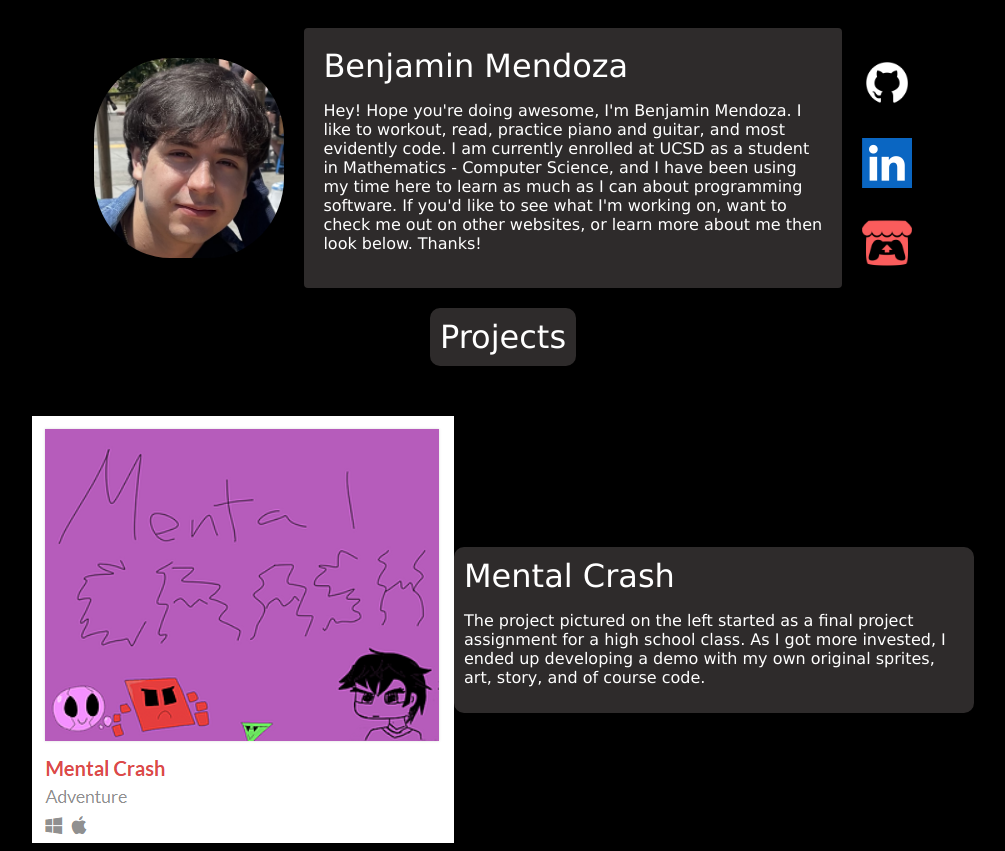
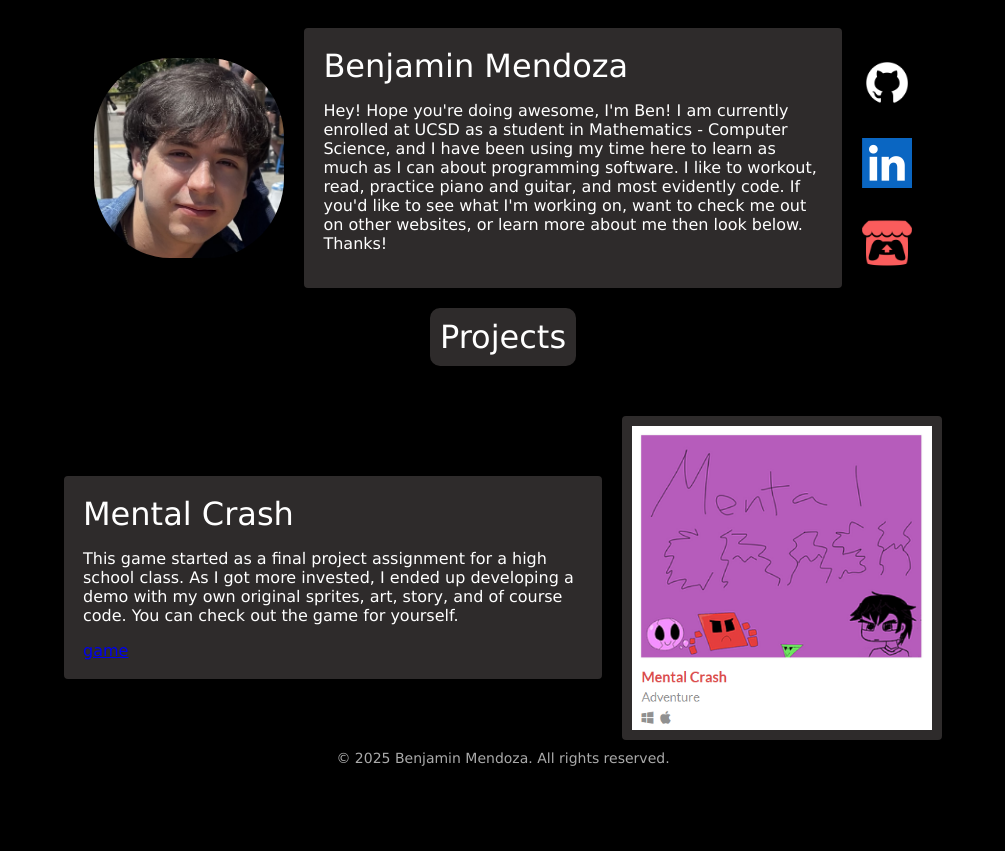
Before and after one commit to BenM2405/BenM2405.github.io, a plain HTML site: page index.html in a window 1280 px wide. Shown: the whole page, without its empty margins (137-1142 px from the left). After the commit the page ends 800 px from the top, so only its background shows below. Drawn offline with Linux system fonts and the light colour scheme.

Commit message:
fixed projects
updated the basic model for when adding projects

```diff
--- a/index.html
+++ b/index.html
@@ -16,9 +16,10 @@
         <bio class="box">
             <jumbo> Benjamin Mendoza <br /> </jumbo>
             <p>
-            Hey! Hope you're doing awesome, I'm Benjamin Mendoza. I like to workout, read, practice piano and guitar, and most evidently code.
-            I am currently enrolled at UCSD as a student in Mathematics - Computer Science, and I have been using my time here to learn as much as
-            I can about programming software. If you'd like to see what I'm working on, want to check me out on other websites, or learn more about me then look below. Thanks!
+            Hey! Hope you're doing awesome, I'm Ben! I am currently enrolled at UCSD as a student in Mathematics - Computer Science,
+            and I have been using my time here to learn as much as I can about programming software.
+            I like to workout, read, practice piano and guitar, and most evidently code.
+            If you'd like to see what I'm working on, want to check me out on other websites, or learn more about me then look below. Thanks!
             </p>
         </bio>
 
@@ -34,16 +35,25 @@
             </a>
         </div>
     </div>
+
     <jumbo class="centerbox"> Projects </jumbo>
+
     <div class="projects">
-        <img src="img/mygame1.png">
-        <bio class="boxy">
+        <bio class="box">
             <jumbo class="big"> Mental Crash <br /> </jumbo>
             <p>
-            The project pictured on the left started as a final project assignment for a high school class.
+            This game started as a final project assignment for a high school class.
             As I got more invested, I ended up developing a demo with my own original sprites, art, story, and of course code.
+            You can check out the game for yourself.
             </p>
+            <a href="https://bmen.itch.io/mental-crash" target="_blank">game</a>
         </bio>
+        <img src="img/mygame1.png" class="projimg">
     </div>
+
+    <footer>
+        &copy; 2025 Benjamin Mendoza. All rights reserved.
+    </footer>
 </body>
+
 </html>
--- a/indexstyles.css
+++ b/indexstyles.css
@@ -1,6 +1,6 @@
 /* Hey there it's Ben! hope ur doing well */
 
-/* Formatting */
+/* Base Properties */
 body {
     display: flex;
     flex-direction: column;
@@ -9,6 +9,22 @@ body {
     font-family: Verdana;
     color: #FFFFFF;
 }
+
+img {
+    user-drag: none;
+    -webkit-user-drag: none;
+    pointer-events: none;
+}
+
+footer {
+    text-align: center;
+    padding: 10px;
+    font-size: 14px;
+    color: #aaa;
+    width: auto;
+}
+
+/* New Formatting */
 
 .container {
     display: inline-flex;
@@ -25,13 +41,6 @@ body {
     border-radius: 4px;
     background-color: #2e2b2b;
     justify-content: space-between;
-    max-width: 500px;
-}
-
-.boxy {
-    background-color: #2e2b2b;
-    border: 10px solid #2e2b2b;
-    border-radius: 10px;
     max-width: 500px;
 }
 
@@ -65,9 +74,16 @@ body {
 
 .projects {
     margin-top: 50px;
-    display: inline-flex;
-    justify-content: space-evenly;
+    display: flex;
     align-items: center;
+    justify-content: space-between;
+    gap: 20px;
+}
+
+.projimg {
+    border: 10px solid #2e2b2b;
+    border-radius: 4px;
+    max-width: 300px;
 }
 
 /* Text */
```
